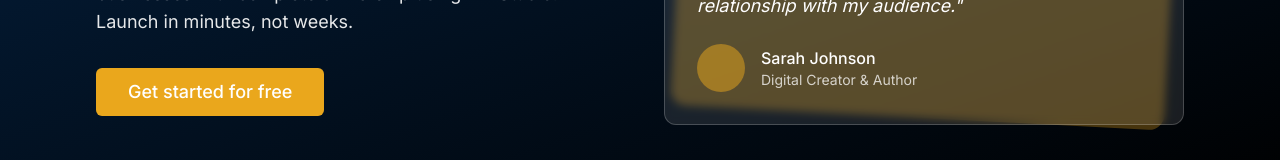
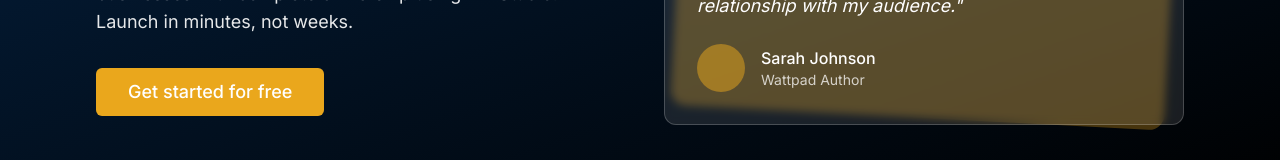
Before and after one commit to Wacaku-Developers/wizpen-creator-hub, a React (Vite) app: page / in a window 1280 px wide. Shown: the part 3059-3219 px from the top of the page. Built offline with nearby package versions, Linux system fonts and the light colour scheme.

Commit message:
Visual edit in Lovable
Edited UI in Lovable

```diff
--- a/src/components/CTASection.tsx
+++ b/src/components/CTASection.tsx
@@ -32,7 +32,7 @@ const CTASection = () => {
                   <div className="h-12 w-12 rounded-full bg-wizpen-accent/50 mr-4"></div>
                   <div>
                     <div className="font-medium">Sarah Johnson</div>
-                    <div className="text-sm opacity-75">Digital Creator & Author</div>
+                    <div className="text-sm opacity-75">Wattpad Author</div>
                   </div>
                 </div>
               </div>
```
